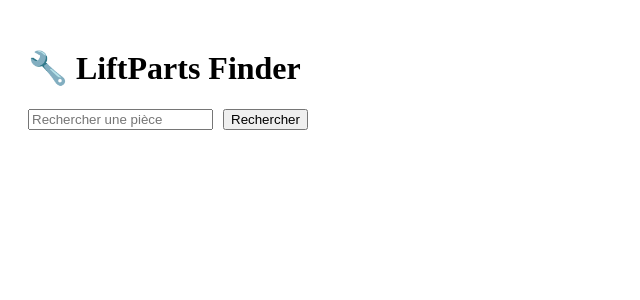
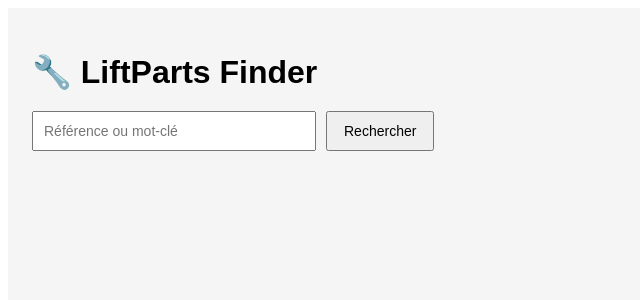
Before and after one commit to Zied-LPF/liftparts-finder, a Next.js app: page / in a window 1280 px wide. Shown: the top 300 px of the page, without its empty margins (0-640 px from the left). Built offline with nearby package versions, Linux system fonts and the light colour scheme.

Commit message:
ui: cleaner supplier list with priority highlight

```diff
--- a/pages/index.tsx
+++ b/pages/index.tsx
@@ -1,67 +1,124 @@
 import { useState } from 'react'
 
-type SupplierResult = {
+type Result = {
   name: string
   searchUrl: string
+  score: number
 }
 
 export default function Home() {
   const [query, setQuery] = useState('')
-  const [results, setResults] = useState<SupplierResult[]>([])
+  const [results, setResults] = useState<Result[]>([])
   const [loading, setLoading] = useState(false)
 
-  const handleSearch = async () => {
-    if (!query.trim()) {
-      setResults([])
-      return
-    }
+  const runSearch = async () => {
+    if (!query.trim()) return
 
     setLoading(true)
-
     const res = await fetch(`/api/search?q=${encodeURIComponent(query)}`)
     const data = await res.json()
 
-    setResults(data)
+    // sécurité + tri par score décroissant
+    const sorted = Array.isArray(data)
+      ? data.sort((a, b) => b.score - a.score)
+      : []
+
+    setResults(sorted)
     setLoading(false)
   }
 
-  const handleKeyDown = (e: React.KeyboardEvent<HTMLInputElement>) => {
-    if (e.key === 'Enter') {
-      handleSearch()
-    }
+  const onKeyDown = (e: React.KeyboardEvent<HTMLInputElement>) => {
+    if (e.key === 'Enter') runSearch()
   }
 
   return (
-    <main style={{ padding: 20 }}>
-      <h1>🔧 LiftParts Finder</h1>
+    <main
+      style={{
+        padding: 24,
+        fontFamily: 'Arial, sans-serif',
+        background: '#f5f5f5',
+        minHeight: '100vh',
+      }}
+    >
+      <h1 style={{ marginBottom: 20 }}>🔧 LiftParts Finder</h1>
 
-      <input
-        value={query}
-        onChange={(e) => setQuery(e.target.value)}
-        onKeyDown={handleKeyDown}
-        placeholder="Rechercher une pièce"
-        style={{ marginRight: 10 }}
-      />
-
-      <button onClick={handleSearch}>Rechercher</button>
+      {/* Barre de recherche */}
+      <div
+        style={{
+          display: 'flex',
+          gap: 10,
+          marginBottom: 24,
+        }}
+      >
+        <input
+          value={query}
+          onChange={(e) => setQuery(e.target.value)}
+          onKeyDown={onKeyDown}
+          placeholder="Référence ou mot-clé"
+          style={{
+            padding: 10,
+            width: 260,
+            fontSize: 14,
+          }}
+        />
+        <button
+          onClick={runSearch}
+          style={{
+            padding: '10px 16px',
+            fontSize: 14,
+            cursor: 'pointer',
+          }}
+        >
+          Rechercher
+        </button>
+      </div>
 
       {loading && <p>Recherche en cours…</p>}
 
-      {!loading && query && results.length === 0 && (
+      {!loading && results.length > 0 && (
+        <div style={{ maxWidth: 720 }}>
+          {results.map((r, index) => (
+            <div
+              key={r.name}
+              style={{
+                background: '#fff',
+                border: '1px solid #ddd',
+                borderRadius: 4,
+                padding: 12,
+                marginBottom: 10,
+                display: 'flex',
+                justifyContent: 'space-between',
+                alignItems: 'center',
+              }}
+            >
+              <div>
+                <strong>
+                  {index === 0 ? '⭐ ' : ''}
+                  {r.name}
+                </strong>
+              </div>
+
+              <a
+                href={r.searchUrl}
+                target="_blank"
+                rel="noopener noreferrer"
+                style={{
+                  padding: '6px 12px',
+                  border: '1px solid #000',
+                  textDecoration: 'none',
+                  fontSize: 13,
+                }}
+              >
+                Voir chez le fournisseur →
+              </a>
+            </div>
+          ))}
+        </div>
+      )}
+
+      {!loading && results.length === 0 && query && (
         <p>Aucun fournisseur trouvé</p>
       )}
-
-      <ul style={{ marginTop: 20 }}>
-        {results.map((r) => (
-          <li key={r.name} style={{ marginBottom: 10 }}>
-            <strong>{r.name}</strong>
-            <br />
-            <a href={r.searchUrl} target="_blank" rel="noopener noreferrer">
-              Voir chez le fournisseur
-            </a>
-          </li>
-        ))}
-      </ul>
     </main>
   )
 }
```
